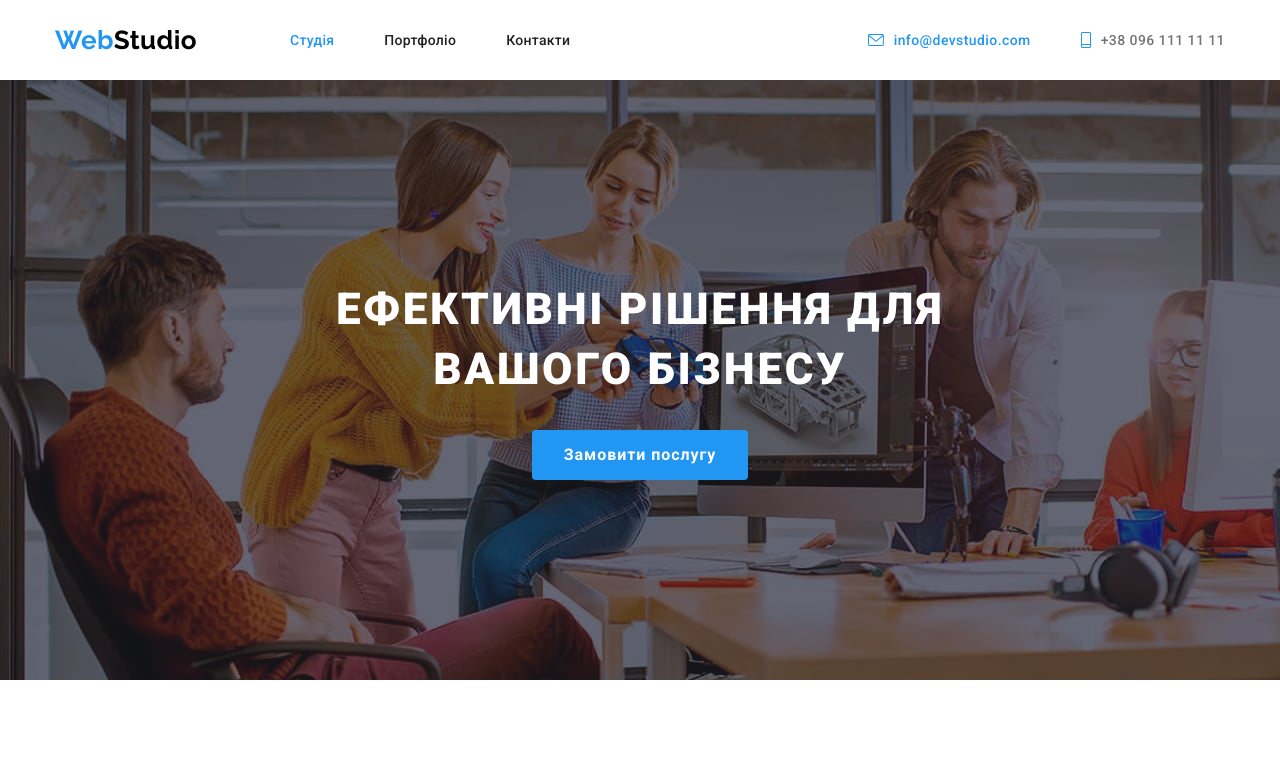
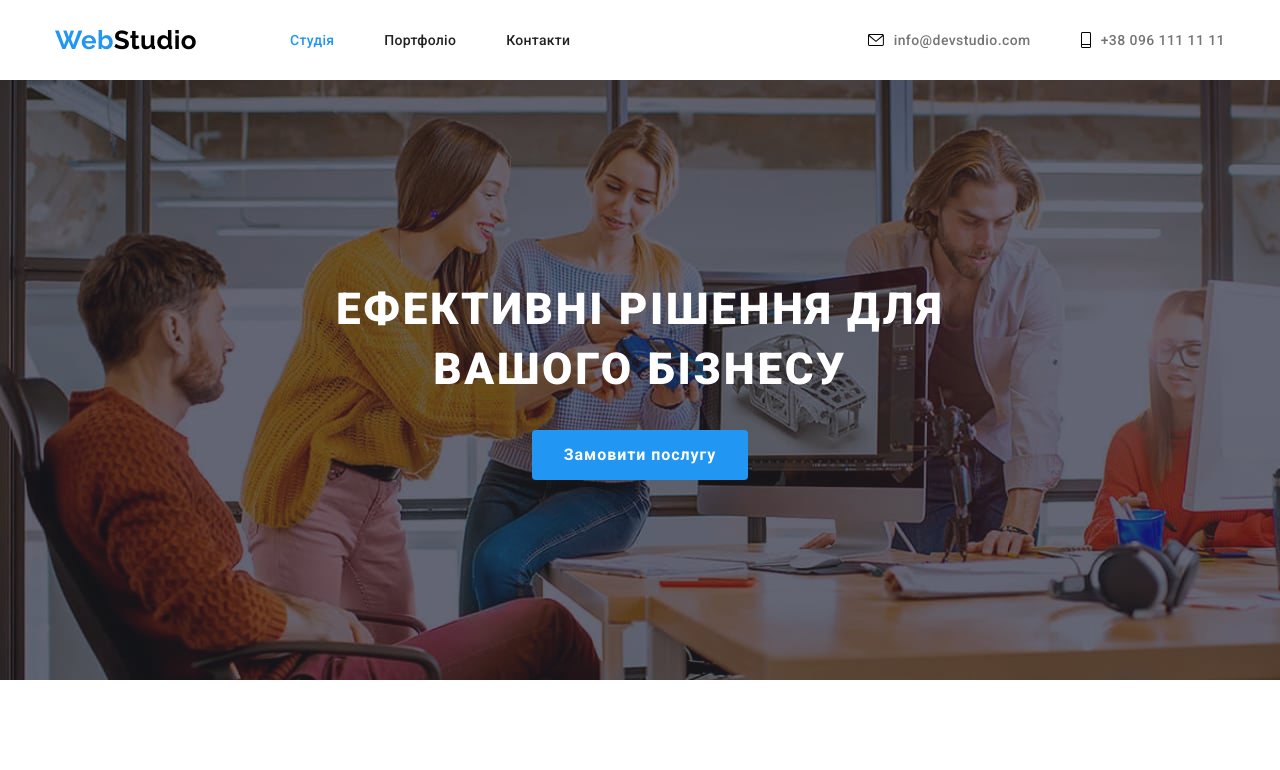
Before and after one commit to NataNow/goit-markup-hw-04, a plain HTML site: page index.html in a window 1280 px wide. In both pictures the pointer is over the icon 875 px from the left and 40 px from the top of the page. Shown: the top 770 px of the page. Drawn offline with nearby package versions, Linux system fonts and the light colour scheme.

Commit message:
contact-icons

```diff
--- a/css/styles.css
+++ b/css/styles.css
@@ -150,7 +150,6 @@ html {
 }
 .contact-icons {
   margin-right: 10px;
-  fill: var(--accent-text-color);
 }
 .contact-link {
   display: flex;
@@ -164,8 +163,8 @@ html {
   color: var(--accent-text-color);
 }
 
-.contact-link:hover,
-.contact-link:focus {
+.contact-link .contact-icons:hover,
+.contact-link .contact-icons:focus {
   color: var(--accent-text-color);
 }
 
```
